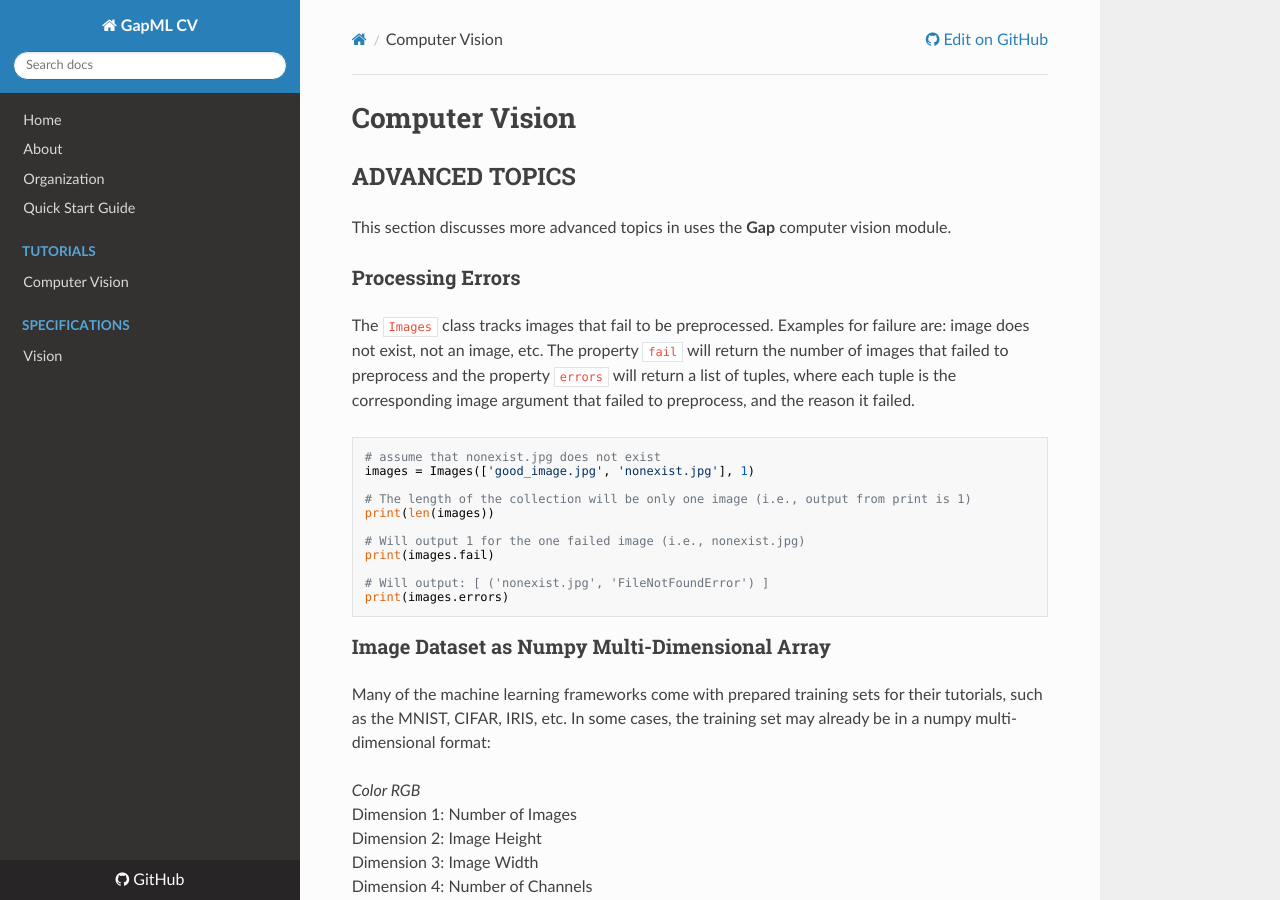
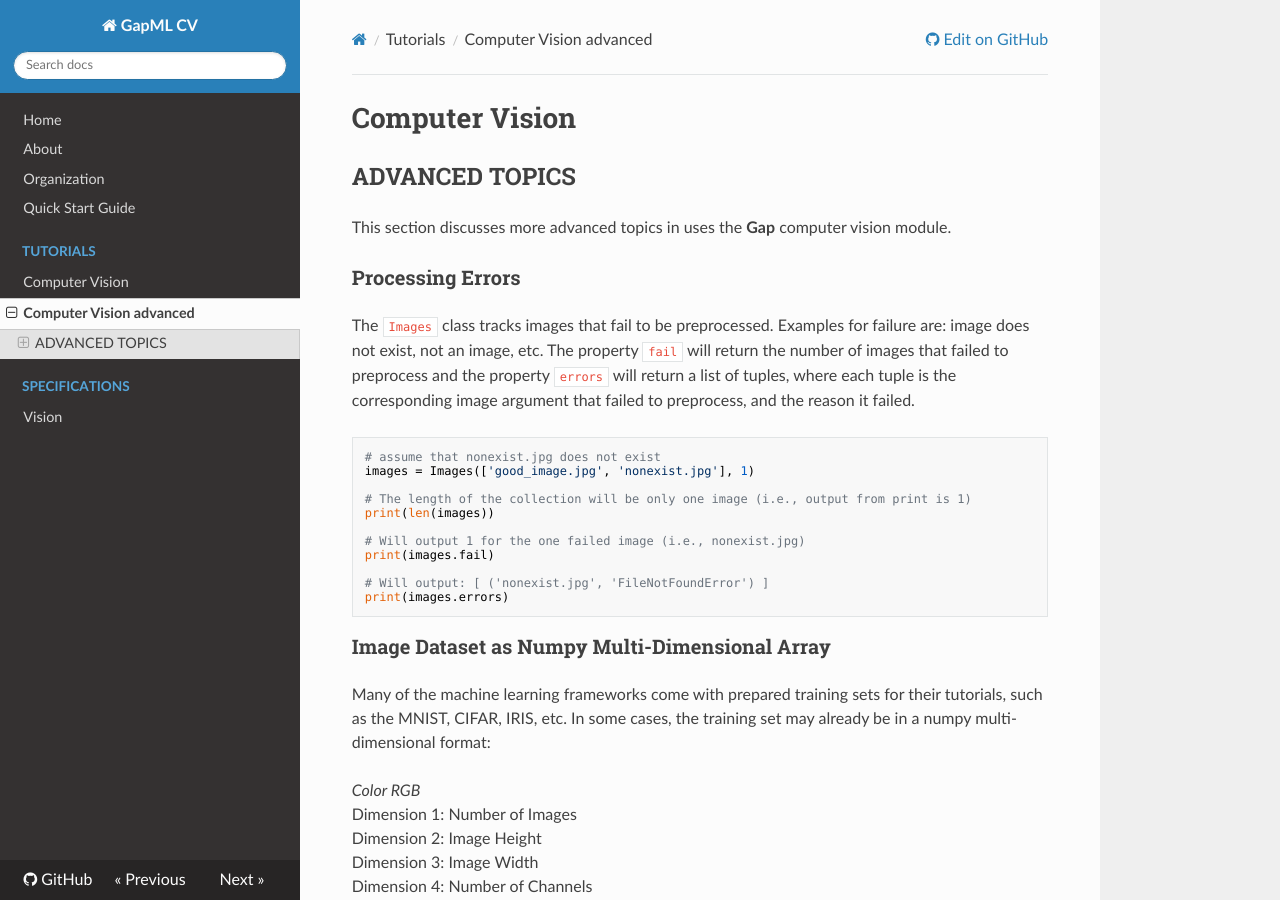
Before and after one commit to gapml/CV, an MkDocs documentation site: the page built from docs/tutorials/computer_vision_advanced.md, in a window 1280 px wide and 900 px high. Built offline with MkDocs 1.6.1, drawn with Linux system fonts in a browser that asks for light colours; nearby versions of some CDN libraries.

Commit message:
added advance tutorial

```diff
--- a/mkdocs.yml
+++ b/mkdocs.yml
@@ -9,5 +9,6 @@ nav:
 - Quick Start Guide: quick-start-guide.md
 - Tutorials:
     - Computer Vision: tutorials/computer_vision.md
+    - Computer Vision advanced: tutorials/computer_vision_advanced.md
 - Specifications:
     - Vision: specs/vision_spec.md
```
